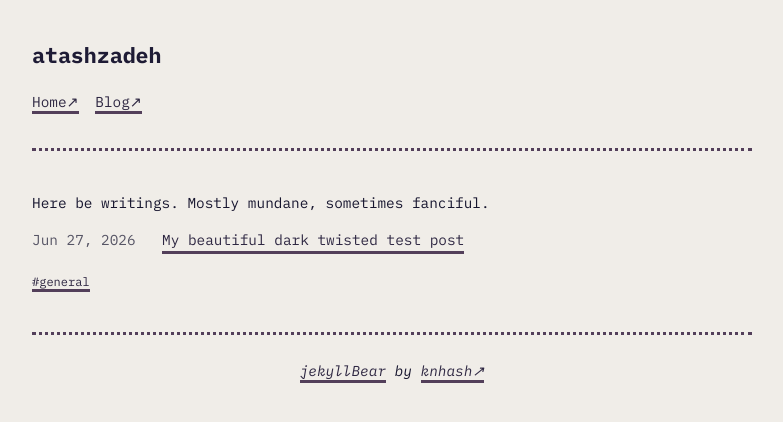
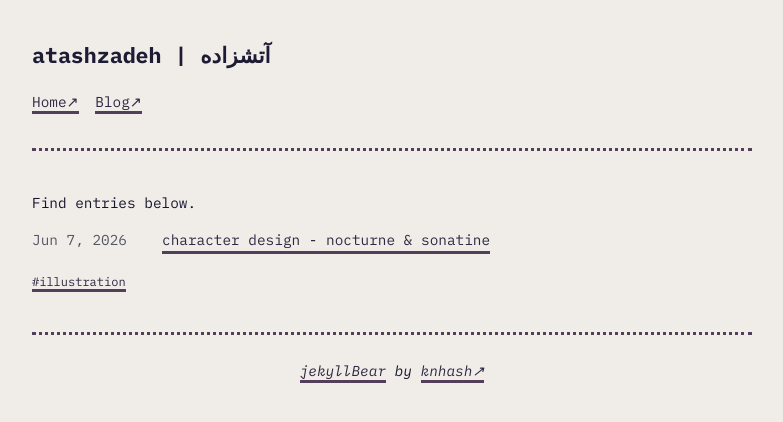
Before and after one commit to atashzadeh/atashzadeh.github.io, a Jekyll site: the page built from blog.md, in a window 1280 px wide. Shown: the top 422 px of the page, without its empty margins (248-1031 px from the left). Built offline with Jekyll 4.4.1, drawn with Linux system fonts in a browser that asks for light colours.

Commit message:
blog: 2026-07-08

```diff
--- a/_config.yml
+++ b/_config.yml
@@ -1,8 +1,8 @@
 ###########
 # site.title
 
-title: atashzadeh
-description: a minimal, text focused blog theme
+title: atashzadeh | آتشزاده
+description: blog & portfolio site
 # baseurl: "/jekyllBear" # the subpath of your site, e.g. /blog/
 url: "https://atashzadeh.com" # the base hostname & protocol for your site
 # host: 0.0.0.0
@@ -45,7 +45,7 @@ defaults:
       layout: tagged
 
 # baseurl: ""
-permalink: /blog/:slug
+permalink: /post/:slug
 timezone: America/New_York
 future: false
 
--- /dev/null
+++ b/_my_tags/illustration.md
@@ -0,0 +1,4 @@
+---
+slug: illustration
+name: Illustration
+---
--- a/blog.md
+++ b/blog.md
@@ -1,8 +1,8 @@
 ---
 layout: blog
 title: Blog
-description: Here be writings
+description: Blog
 permalink: /blog
 ---
 
-Here be writings. Mostly mundane, sometimes fanciful.
+Find entries below.
```
Also changed, not shown: _posts/2026-06-28-my-beautiful-dark-twisted-test-post.md (deleted, +0 -10 lines), _posts/2026-07-08-character-design-nocturne-sonatine.md (added, +62 -0 lines), index.md (+2 -4 lines), README.md, assets/images/2026-07-08/heads.png (added), assets/images/2026-07-08/nocturne.png (added), assets/images/2026-07-08/sonatine.png (added).
